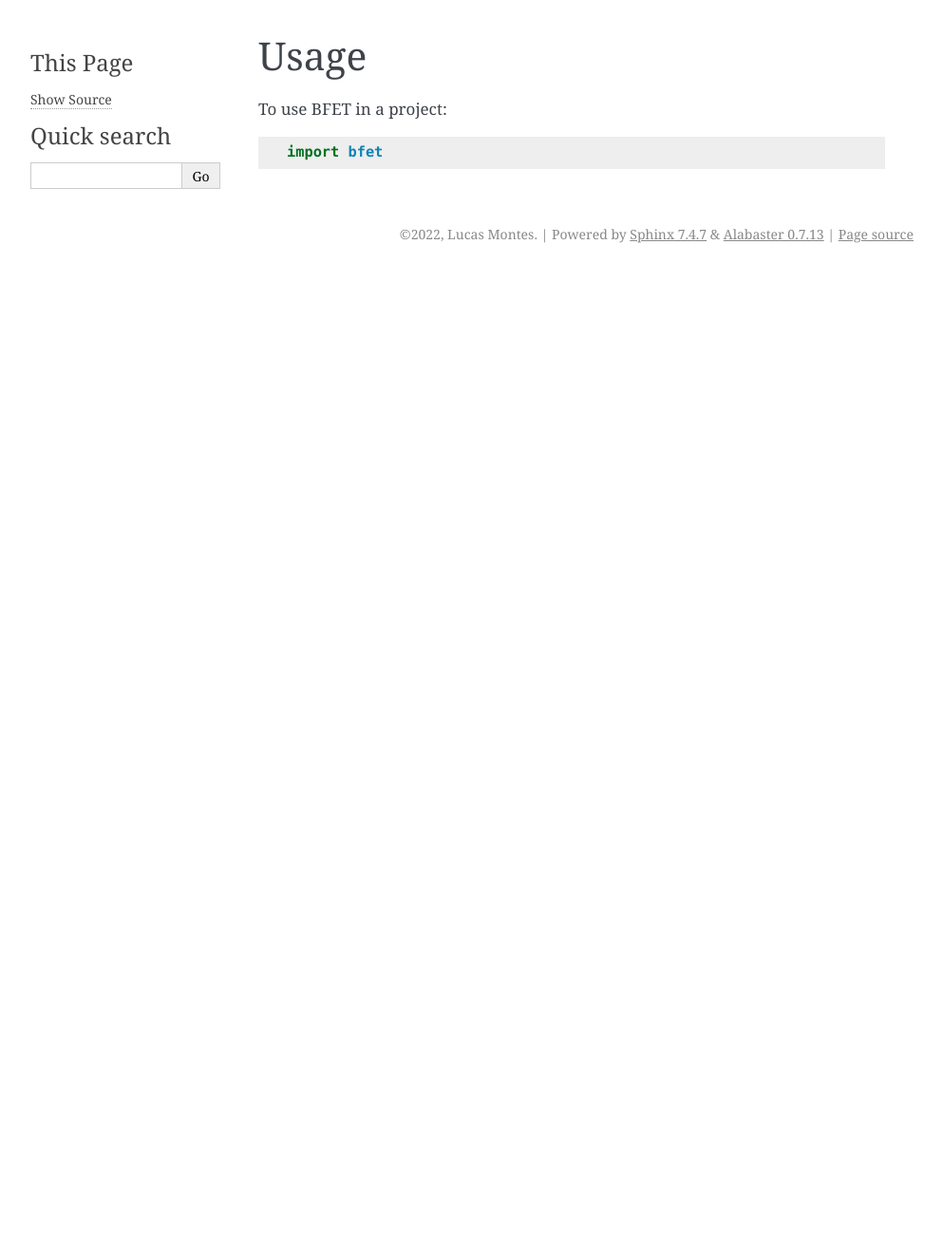
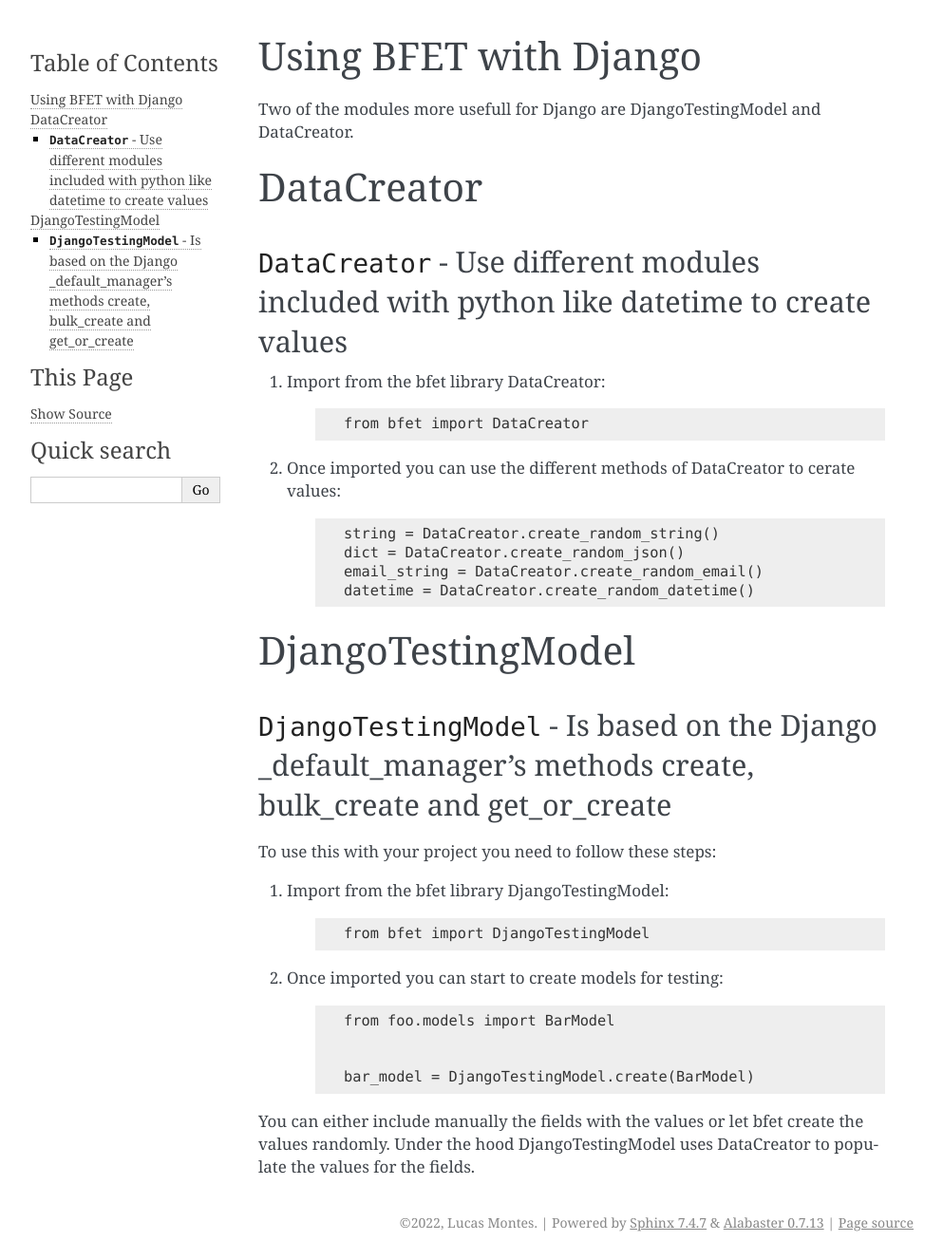
Before and after one commit to lucas-montes/BFET, a Sphinx documentation site: the page built from docs/usage.rst, in a window 1280 px wide. Shown: the whole page at 95% size, without its empty margins (148-1141 px from the left). Built offline with Sphinx 7.4.7, drawn with Linux system fonts in a browser that asks for light colours; pages that are not in the unit, such as notebooks, are missing from menus; before the commit the page ends 900 px from its top, so only the background shows below that.

Commit message:
include examples

```diff
--- a/bfet/__init__.py
+++ b/bfet/__init__.py
@@ -1,6 +1,5 @@
 from bfet.create_data import DataCreator
 from bfet.testing_models import DjangoTestingModel
-
 
 __author__ = """Lucas Montes"""
 
--- a/docs/usage.rst
+++ b/docs/usage.rst
@@ -1,7 +1,58 @@
-=====
-Usage
-=====
+Using BFET with Django
+======================
 
-To use BFET in a project::
+Two of the modules more usefull for Django are DjangoTestingModel and DataCreator.
 
-    import bfet
+
+DataCreator
+===========
+
+.. DataCreator:
+
+``DataCreator`` - Use different modules included with python like datetime to create values
+--------------------------------------------------------------------------
+
+#. Import from the bfet library DataCreator:
+
+    .. code-block:: console
+
+        from bfet import DataCreator
+
+
+#. Once imported you can use the different methods of DataCreator to cerate values:
+
+    .. code-block:: console
+
+        string = DataCreator.create_random_string()
+        dict = DataCreator.create_random_json()
+        email_string = DataCreator.create_random_email()
+        datetime = DataCreator.create_random_datetime()
+
+
+DjangoTestingModel
+==================
+
+.. DjangoTestingModel:
+
+``DjangoTestingModel`` - Is based on the Django _default_manager's methods create, bulk_create and get_or_create
+--------------------------------------------------------------------------
+
+To use this with your project you need to follow these steps:
+
+#. Import from the bfet library DjangoTestingModel:
+
+    .. code-block:: console
+
+        from bfet import DjangoTestingModel
+
+#. Once imported you can start to create models for testing:
+
+    .. code-block:: console
+
+        from foo.models import BarModel
+
+
+        bar_model = DjangoTestingModel.create(BarModel)
+
+You can either include manually the fields with the values or let bfet create the values randomly.
+Under the hood DjangoTestingModel uses DataCreator to populate the values for the fields.
```
Also changed, not shown: 1 other file.
